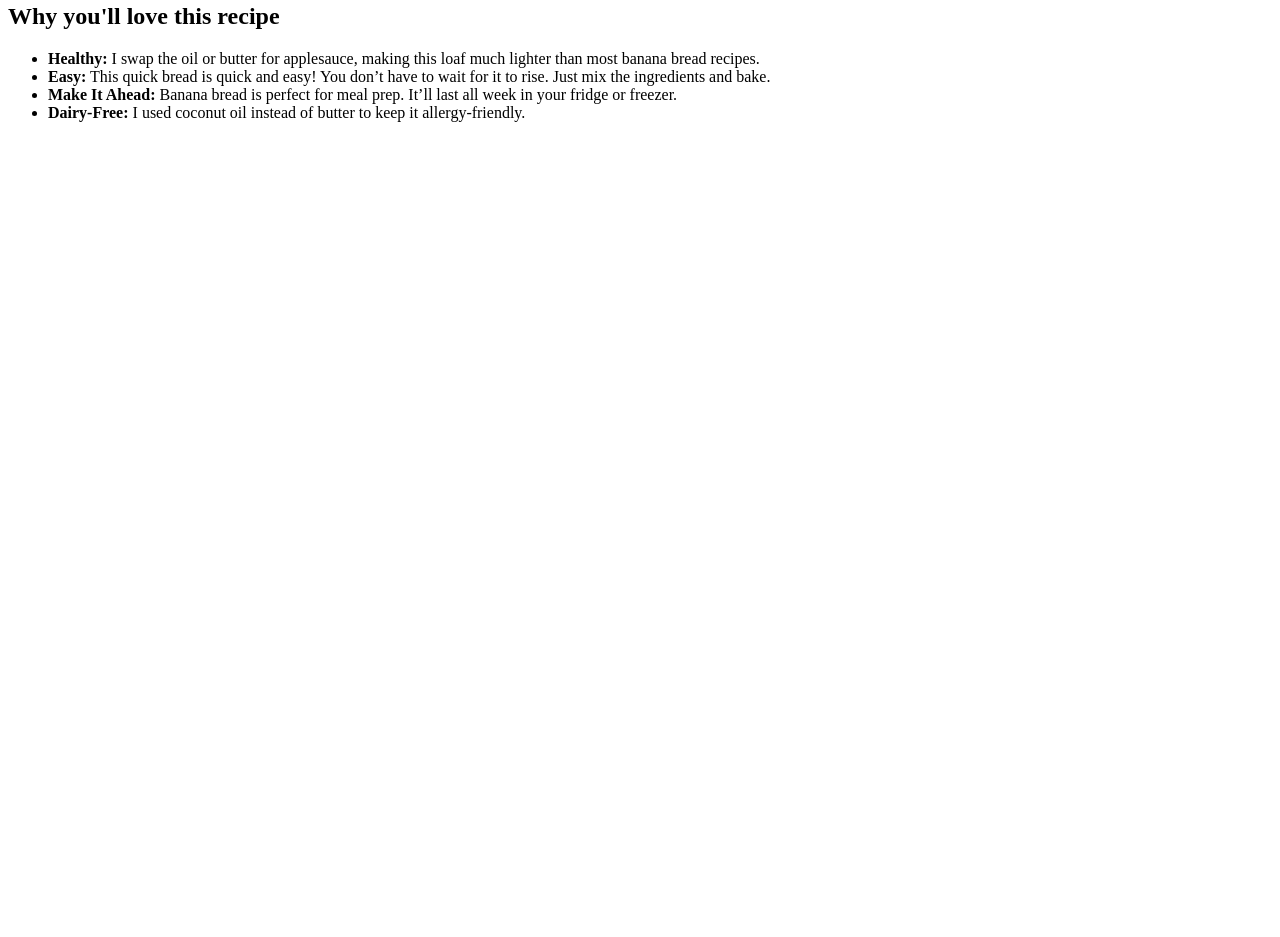
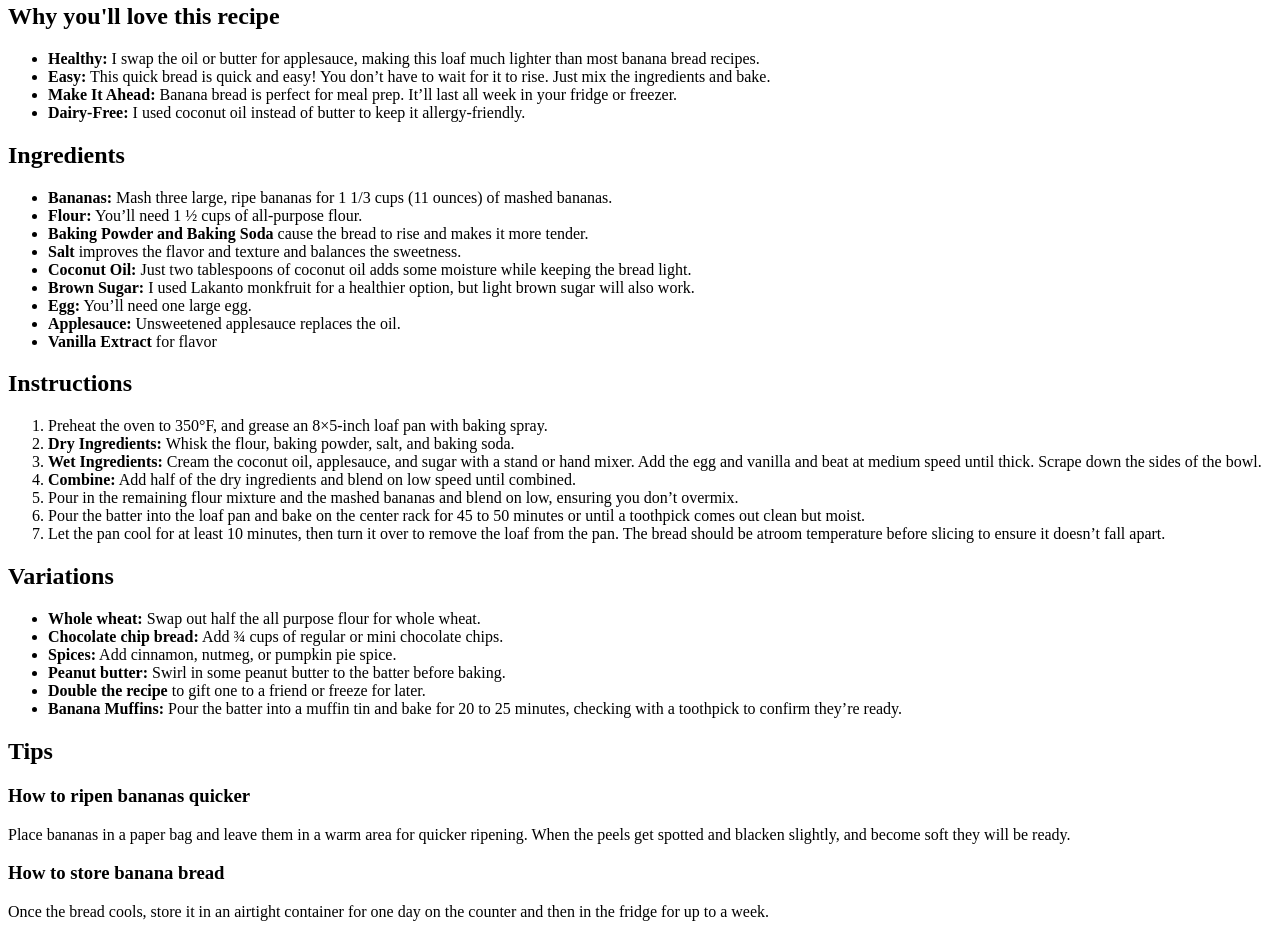
Before and after one commit to umd-kalani/umd-jour352, a plain HTML site: page recipe/index.html in a window 1280 px wide. Shown: the part 445-1382 px from the top of the page. Before the commit the page ends 800 px from the top, so only its background shows below. Drawn offline with Linux system fonts and the light colour scheme.

Commit message:
Update index.html

```diff
--- a/recipe/index.html
+++ b/recipe/index.html
@@ -13,24 +13,70 @@
 </head>
 
 <body>
-    <img src="https://images.pexels.com/photos/1277202/pexels-photo-1277202.jpeg?auto=compress&cs=tinysrgb&w=1260&h=750&dpr=1" alt="Banana bread">
+    <img src="https://images.pexels.com/photos/1277202/pexels-photo-1277202.jpeg?auto=compress&cs=tinysrgb&w=1260&h=750&dpr=1"
+        alt="Banana bread">
     <h1>Banana bread</h1>
     <p>With overripe bananas, applesauce, and vanilla extract, this classic banana bread is soft, flavorful, and
         incredibly moist. I tested this recipe a dozen times to make the best banana bread with amazing banana flavor
         and only a little fat. Whether you’re a seasoned baker or a newbie, this is perfect for any occasion, such as
         breakfast, back-to-school snacks, or even as a sweet gift.</p>
-
     <h2>Why you'll love this recipe</h2>
     <ul>
-        <li><b>Healthy:</b> I swap the oil or butter for applesauce, making this loaf much lighter than most banana bread
+        <li><b>Healthy:</b> I swap the oil or butter for applesauce, making this loaf much lighter than most banana
+            bread
             recipes.</li>
-        <li><b>Easy:</b> This quick bread is quick and easy! You don’t have to wait for it to rise. Just mix the ingredients
+        <li><b>Easy:</b> This quick bread is quick and easy! You don’t have to wait for it to rise. Just mix the
+            ingredients
             and bake.</li>
-        <li><b>Make It Ahead:</b> Banana bread is perfect for meal prep. It’ll last all week in your fridge or freezer.</li>
+        <li><b>Make It Ahead:</b> Banana bread is perfect for meal prep. It’ll last all week in your fridge or freezer.
+        </li>
         <li><b>Dairy-Free:</b> I used coconut oil instead of butter to keep it allergy-friendly.</li>
     </ul>
-
-
+    <h2>Ingredients</h2>
+    <ul>
+        <li><b>Bananas:</b> Mash three large, ripe bananas for 1 1/3 cups (11 ounces) of mashed bananas.
+        <li><b>Flour:</b> You’ll need 1 ½ cups of all-purpose flour.</li>
+        <li><b>Baking Powder and Baking Soda</b> cause the bread to rise and makes it more tender.
+        <li><b>Salt</b> improves the flavor and texture and balances the sweetness.</li>
+        <li><b>Coconut Oil:</b> Just two tablespoons of coconut oil adds some moisture while keeping the bread light.
+        </li>
+        <li><b>Brown Sugar:</b> I used Lakanto monkfruit for a healthier option, but light brown sugar will also work.
+        </li>
+        <li><b>Egg:</b> You’ll need one large egg.</li>
+        <li><b>Applesauce:</b> Unsweetened applesauce replaces the oil.</li>
+        <li><b>Vanilla Extract</b> for flavor</li>
+    </ul>
+    <h2>Instructions</h2>
+    <ol>
+        <li>Preheat the oven to 350°F, and grease an 8×5-inch loaf pan with baking spray.</li>
+        <li><b>Dry Ingredients:</b> Whisk the flour, baking powder, salt, and baking soda.</li>
+        <li><b>Wet Ingredients:</b> Cream the coconut oil, applesauce, and sugar with a stand or hand mixer. Add the egg and
+            vanilla and beat at medium speed until thick. Scrape down the sides of the bowl.</li>
+        <li><b>Combine:</b> Add half of the dry ingredients and blend on low speed until combined.
+        <li>Pour in the remaining flour mixture and the mashed bananas and blend on low, ensuring you don’t overmix.
+        </li>
+        <li>Pour the batter into the loaf pan and bake on the center rack for 45 to 50 minutes or until a toothpick
+            comes out clean but moist.
+        <li>Let the pan cool for at least 10 minutes, then turn it over to remove the loaf from the pan. The bread
+            should be atroom temperature before slicing to ensure it doesn’t fall apart.
+    </ol>
+    <h2>Variations</h2>
+    <ul>
+        <li><b>Whole wheat:</b> Swap out half the all purpose flour for whole wheat.</li>
+        <li><b>Chocolate chip bread:</b> Add ¾ cups of regular or mini chocolate chips.</li>
+        <li><b>Spices:</b> Add cinnamon, nutmeg, or pumpkin pie spice.</li>
+        <li><b>Peanut butter:</b> Swirl in some peanut butter to the batter before baking.</li>
+        <li><b>Double the recipe</b> to gift one to a friend or freeze for later.</li>
+        <li><b>Banana Muffins:</b> Pour the batter into a muffin tin and bake for 20 to 25 minutes, checking with a
+            toothpick to confirm they’re ready.</li>
+    </ul>
+    <h2>Tips</h2>
+    <h3>How to ripen bananas quicker</h3>
+    <p>Place bananas in a paper bag and leave them in a warm area for quicker ripening. When the peels get spotted and
+        blacken slightly, and become soft they will be ready.</p>
+    <h3>How to store banana bread</h3>
+    <p>Once the bread cools, store it in an airtight container for one day on the counter and then in the fridge for up
+        to a week.</p>
 </body>
 
 </html>
```
